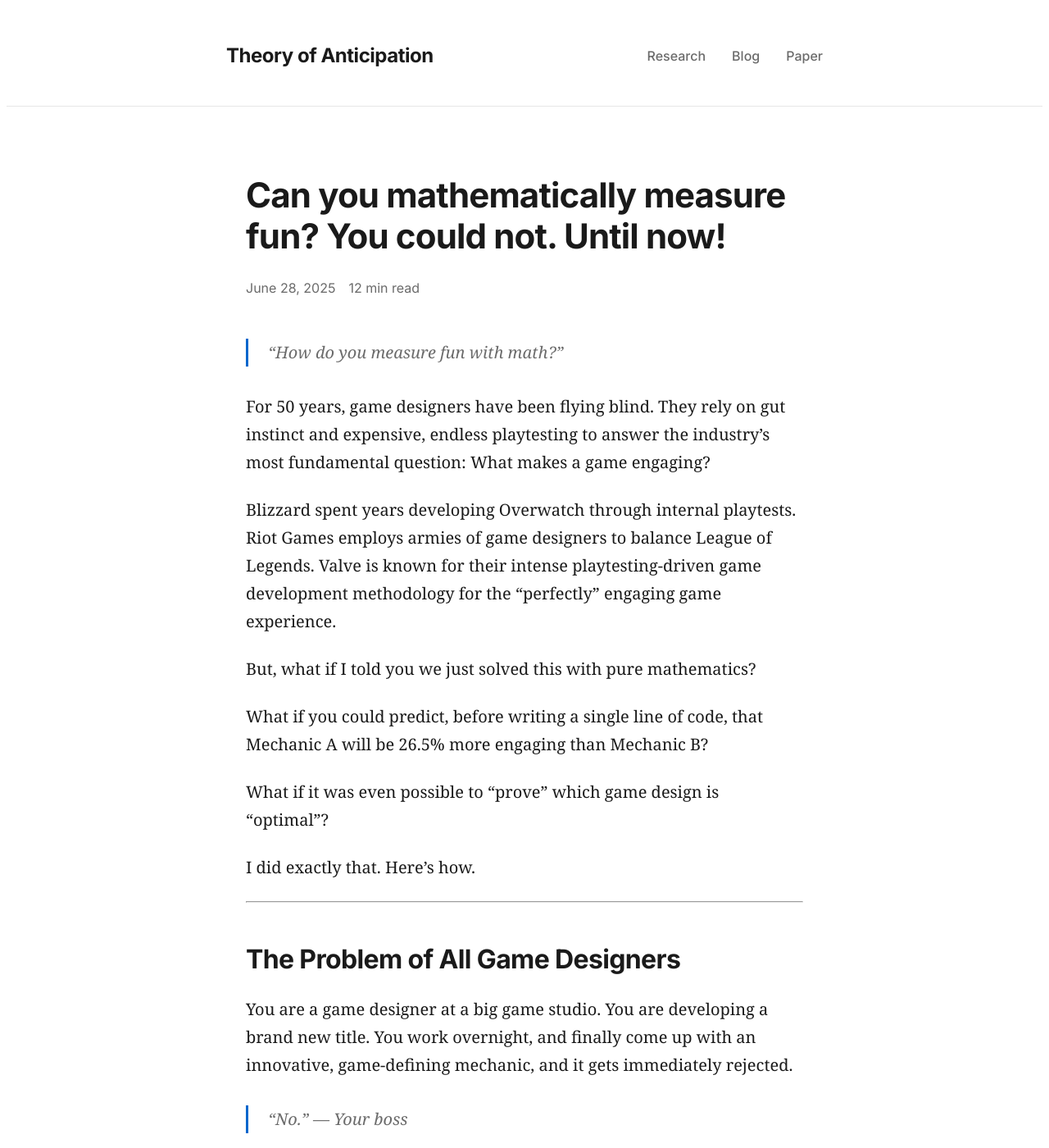
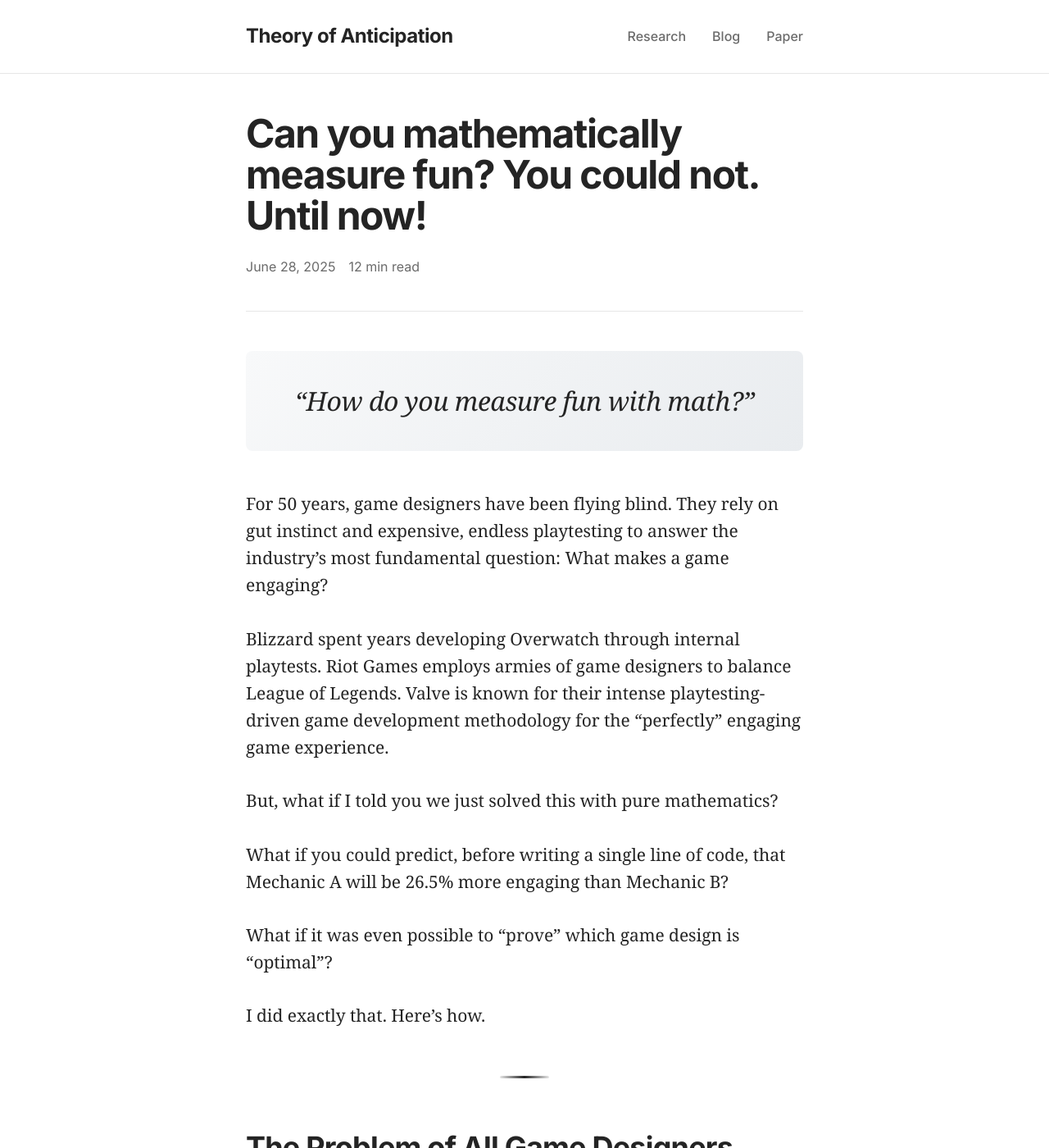
Before and after one commit to akalouis/akalouis.github.io, a Jekyll site: the page built from _posts/2025-06-28-can-you-mathematically-measure-fun-you-could-not-until-now.md, in a window 1280 px wide and 1400 px high. Shown: the whole window at 82% size. Built offline with Jekyll 4.4.1, drawn with Linux system fonts in a browser that asks for light colours; some web fonts are replaced.

Commit message:
Update main.css

```diff
--- a/assets/css/main.css
+++ b/assets/css/main.css
@@ -1,4 +1,3 @@
-@ -1,326 +1,333 @@
 /* Reset and base styles */
 * {
     margin: 0;
@@ -7,16 +6,21 @@
 }
 
 :root {
-    --color-primary: #1a1a1a;
+    --color-primary: #242424;
     --color-secondary: #6b6b6b;
-    --color-accent: #0066cc;
+    --color-accent: #1a8917;
+    --color-accent-hover: #156b12;
     --color-border: #e6e6e6;
     --color-background: #ffffff;
     --color-surface: #f8f9fa;
+    --color-code-bg: #f3f3f3;
+    --color-pre-bg: #f8f8f8;
     --font-primary: 'Charter', Georgia, serif;
     --font-secondary: 'Inter', -apple-system, BlinkMacSystemFont, sans-serif;
+    --font-mono: 'SF Mono', Monaco, 'Cascadia Code', 'Roboto Mono', Consolas, 'Courier New', monospace;
     --shadow-light: 0 2px 4px rgba(0,0,0,0.1);
     --shadow-medium: 0 4px 12px rgba(0,0,0,0.15);
+    --shadow-demo-button: 0 4px 12px rgba(26, 137, 23, 0.3);
 }
 
 body {
@@ -159,104 +163,279 @@
     color: var(--color-secondary);
 }
 
-/* Single post */
+/* Single post container */
 .post-single {
     max-width: 680px;
     margin: 0 auto;
 }
 
+/* Enhanced post header styling */
 .post-header {
     margin-bottom: 48px;
+    padding-bottom: 32px;
+    border-bottom: 1px solid var(--color-border);
     text-align: left;
 }
 
 .post-title {
     font-family: var(--font-secondary);
-    font-size: 42px;
+    font-size: 48px;
     font-weight: 700;
-    line-height: 1.2;
-    letter-spacing: -0.02em;
+    line-height: 1.04;
+    letter-spacing: -0.032em;
     margin-bottom: 24px;
+    color: var(--color-primary);
 }
 
 .post-meta {
     display: flex;
+    align-items: center;
     gap: 16px;
     font-family: var(--font-secondary);
     font-size: 16px;
     color: var(--color-secondary);
+    margin-bottom: 8px;
 }
 
-.post-content {
-    font-size: 20px;
-    line-height: 1.7;
+.post-description {
+    font-size: 24px;
+    line-height: 1.48;
+    color: var(--color-secondary);
+    font-weight: 400;
+    margin: 0;
 }
 
-.post-content h1, .post-content h2, .post-content h3 {
-    font-family: var(--font-secondary);
-    font-weight: 700;
-    line-height: 1.3;
-    margin: 48px 0 24px 0;
-    letter-spacing: -0.02em;
+/* Enhanced Medium-style post content */
+.post-content {
+    font-size: 21px;
+    line-height: 1.58;
+    letter-spacing: -0.003em;
+    color: var(--color-primary);
+    max-width: 680px;
+    margin: 0 auto;
 }
 
-.post-content h1 { font-size: 36px; }
-.post-content h2 { font-size: 32px; }
-.post-content h3 { font-size: 24px; }
-
-.post-content p {
-    margin-bottom: 24px;
+/* Typography hierarchy - Medium style */
+.post-content h1 {
+    font-family: var(--font-secondary);
+    font-size: 48px;
+    font-weight: 700;
+    line-height: 1.04;
+    letter-spacing: -0.032em;
+    margin: 56px 0 32px 0;
+    color: var(--color-primary);
 }
 
+.post-content h2 {
+    font-family: var(--font-secondary);
+    font-size: 36px;
+    font-weight: 700;
+    line-height: 1.15;
+    letter-spacing: -0.022em;
+    margin: 48px 0 24px 0;
+    color: var(--color-primary);
+}
+
+.post-content h3 {
+    font-family: var(--font-secondary);
+    font-size: 28px;
+    font-weight: 700;
+    line-height: 1.22;
+    letter-spacing: -0.012em;
+    margin: 40px 0 20px 0;
+    color: var(--color-primary);
+}
+
+/* Paragraph styling */
+.post-content p {
+    margin: 0 0 32px 0;
+    font-weight: 400;
+    color: var(--color-primary);
+}
+
+/* Quote styling - Medium style */
+.post-content blockquote {
+    border-left: 3px solid #000;
+    padding-left: 23px;
+    margin: 32px 0;
+    font-style: italic;
+    font-size: 24px;
+    line-height: 1.48;
+    letter-spacing: -0.014em;
+    color: var(--color-secondary);
+    font-weight: 400;
+}
+
+.post-content blockquote p {
+    margin: 0;
+}
+
+/* Special quote styling for the opening quote */
+.post-content > blockquote:first-of-type {
+    font-size: 32px;
+    line-height: 1.32;
+    text-align: center;
+    border: none;
+    padding: 40px 0;
+    margin: 32px 0 48px 0;
+    background: linear-gradient(135deg, #f8f9fa 0%, #e9ecef 100%);
+    border-radius: 8px;
+    font-weight: 400;
+    color: var(--color-primary);
+}
+
+/* Text formatting */
+.post-content strong, .post-content b {
+    font-weight: 700;
+    color: var(--color-primary);
+}
+
+.post-content em, .post-content i {
+    font-style: italic;
+    color: var(--color-primary);
+}
+
+/* Link styling - Medium green */
 .post-content a {
     color: var(--color-accent);
     text-decoration: underline;
+    text-decoration-thickness: 1px;
     text-underline-offset: 2px;
+    transition: all 0.2s ease;
 }
 
 .post-content a:hover {
+    color: var(--color-accent-hover);
     text-decoration-thickness: 2px;
 }
 
-.post-content blockquote {
-    border-left: 3px solid var(--color-accent);
-    padding-left: 24px;
-    margin: 32px 0;
-    font-style: italic;
-    color: var(--color-secondary);
+/* Enhanced button styling for demo links */
+.post-content a[href*="github.io"]:not([href*="blog"]) {
+    display: inline-block;
+    background: var(--color-accent);
+    color: white !important;
+    padding: 12px 24px;
+    border-radius: 50px;
+    text-decoration: none !important;
+    font-family: var(--font-secondary);
+    font-weight: 500;
+    font-size: 16px;
+    margin: 8px 8px 8px 0;
+    transition: all 0.2s ease;
+    border: 2px solid var(--color-accent);
 }
 
+.post-content a[href*="github.io"]:not([href*="blog"]):hover {
+    background: var(--color-accent-hover);
+    border-color: var(--color-accent-hover);
+    transform: translateY(-1px);
+    box-shadow: var(--shadow-demo-button);
+}
+
+/* Special styling for emoji links */
+.post-content a[href*="github.io"]:not([href*="blog"])::before {
+    content: "🎮 ";
+    margin-right: 4px;
+}
+
+/* Code styling */
 .post-content code {
-    background: var(--color-surface);
-    padding: 4px 8px;
-    border-radius: 4px;
-    font-family: 'Monaco', 'Consolas', monospace;
-    font-size: 16px;
+    background: var(--color-code-bg);
+    color: var(--color-primary);
+    padding: 3px 6px;
+    border-radius: 3px;
+    font-family: var(--font-mono);
+    font-size: 18px;
+    font-weight: 400;
 }
 
 .post-content pre {
-    background: var(--color-surface);
-    padding: 24px;
-    border-radius: 8px;
+    background: var(--color-pre-bg);
+    border: 1px solid var(--color-border);
+    border-radius: 4px;
+    padding: 20px;
+    margin: 32px 0;
     overflow-x: auto;
-    margin: 32px 0;
+    font-family: var(--font-mono);
+    font-size: 16px;
+    line-height: 1.4;
 }
 
 .post-content pre code {
     background: none;
     padding: 0;
+    font-size: 16px;
 }
 
+/* List styling */
 .post-content ul, .post-content ol {
-    margin: 24px 0;
-    padding-left: 32px;
+    margin: 32px 0;
+    padding-left: 30px;
 }
 
 .post-content li {
-    margin-bottom: 8px;
+    margin: 12px 0;
+    font-size: 21px;
+    line-height: 1.58;
+    color: var(--color-primary);
 }
 
-/* Tags */
+.post-content li::marker {
+    color: var(--color-secondary);
+}
+
+/* Figure and image styling */
+.post-content figure {
+    margin: 40px 0;
+    text-align: center;
+}
+
+.post-content img {
+    max-width: 100%;
+    height: auto;
+    border-radius: 4px;
+    box-shadow: 0 4px 12px rgba(0,0,0,0.1);
+}
+
+.post-content figcaption {
+    font-size: 16px;
+    color: var(--color-secondary);
+    text-align: center;
+    margin-top: 12px;
+    font-style: italic;
+}
+
+/* Section dividers and spacing */
+.post-content hr {
+    border: none;
+    height: 3px;
+    background: linear-gradient(90deg, var(--color-border) 0%, var(--color-primary) 50%, var(--color-border) 100%);
+    margin: 56px auto;
+    border-radius: 2px;
+    width: 60px;
+}
+
+.post-content > * + h2 {
+    margin-top: 64px;
+}
+
+.post-content > * + h3 {
+    margin-top: 48px;
+}
+
+/* Mathematical formula styling */
+.post-content pre:has(code:contains("μ(s)")),
+.post-content code:contains("A(s)") {
+    background: #f8f9ff;
+    border: 1px solid #e0e7ff;
+    font-family: 'Times New Roman', serif;
+    font-size: 18px;
+    text-align: center;
+    padding: 20px;
+    margin: 32px 0;
+}
+
+/* Post footer and tags */
 .post-footer {
     margin-top: 64px;
     padding-top: 32px;
@@ -267,16 +446,29 @@
     display: flex;
     flex-wrap: wrap;
     gap: 8px;
+    margin-top: 48px;
+    padding-top: 32px;
+    border-top: 1px solid var(--color-border);
 }
 
 .tag {
-    background: var(--color-surface);
+    display: inline-block;
+    background: #f2f2f2;
     color: var(--color-secondary);
     padding: 6px 12px;
     border-radius: 16px;
     font-family: var(--font-secondary);
     font-size: 14px;
     font-weight: 500;
+    margin: 4px 8px 4px 0;
+    text-decoration: none;
+    transition: all 0.2s ease;
+}
+
+.tag:hover {
+    background: #e8e8e8;
+    color: var(--color-primary);
+    text-decoration: none;
 }
 
 /* Footer */
@@ -293,17 +485,17 @@
     color: var(--color-secondary);
 }
 
-/* Responsive */
+/* Responsive design */
 @media (max-width: 768px) {
     .container {
         padding: 0 20px;
-}
+    }
 
     .header-content {
         flex-direction: column;
         gap: 16px;
-    text-align: center;
-}
+        text-align: center;
+    }
 
     .site-nav {
         gap: 24px;
@@ -314,7 +506,7 @@
     }
 
     .post-title {
-        font-size: 32px;
+        font-size: 36px;
     }
 
     .post-card-content {
@@ -324,4 +516,27 @@
     .post-card-title {
         font-size: 24px;
     }
+
+    .post-content {
+        font-size: 18px;
+        padding: 0 20px;
+    }
+
+    .post-content h2 {
+        font-size: 28px;
+    }
+
+    .post-content h3 {
+        font-size: 24px;
+    }
+
+    .post-content blockquote {
+        font-size: 20px;
+        padding-left: 16px;
+    }
+
+    .post-content > blockquote:first-of-type {
+        font-size: 24px;
+        padding: 24px 20px;
+    }
 }
```
